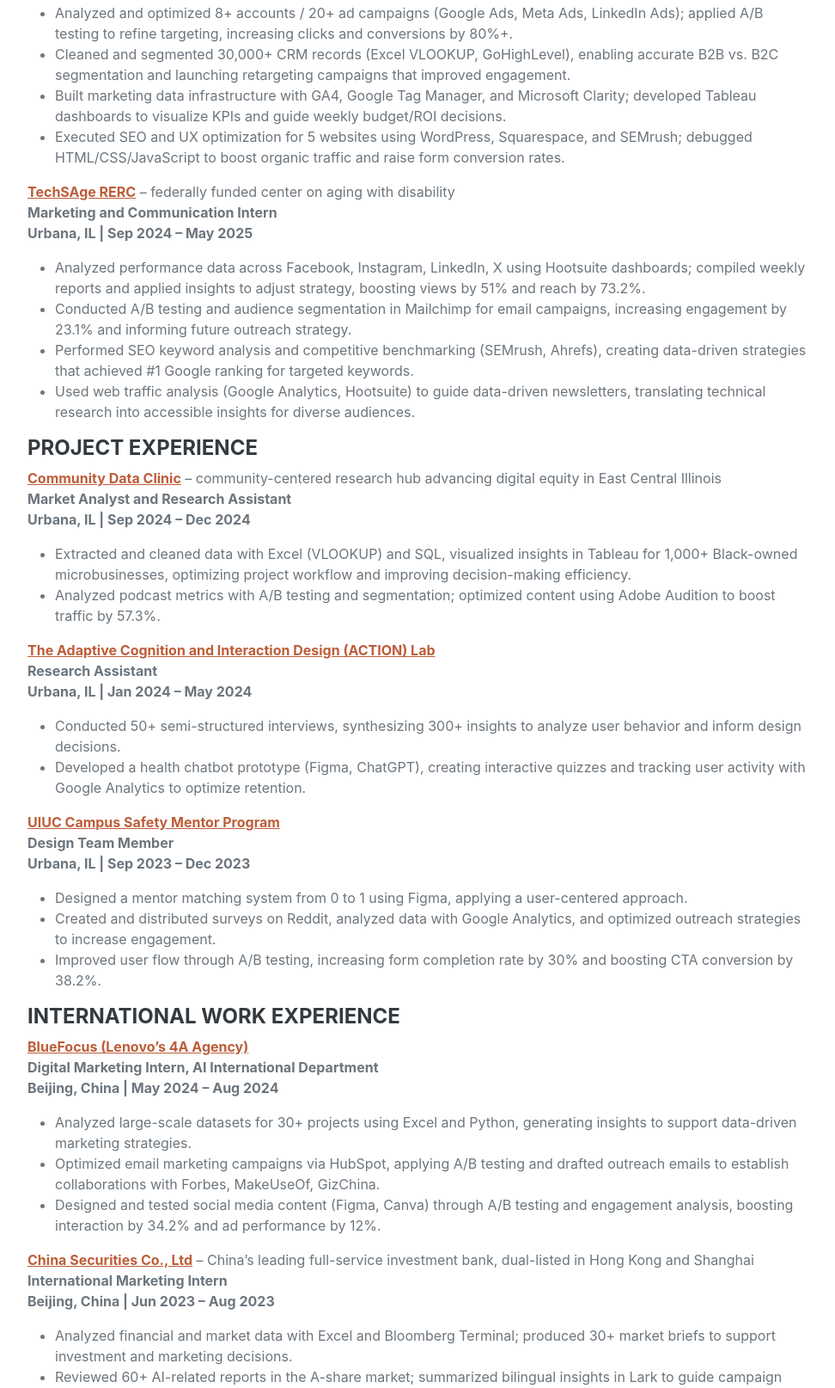
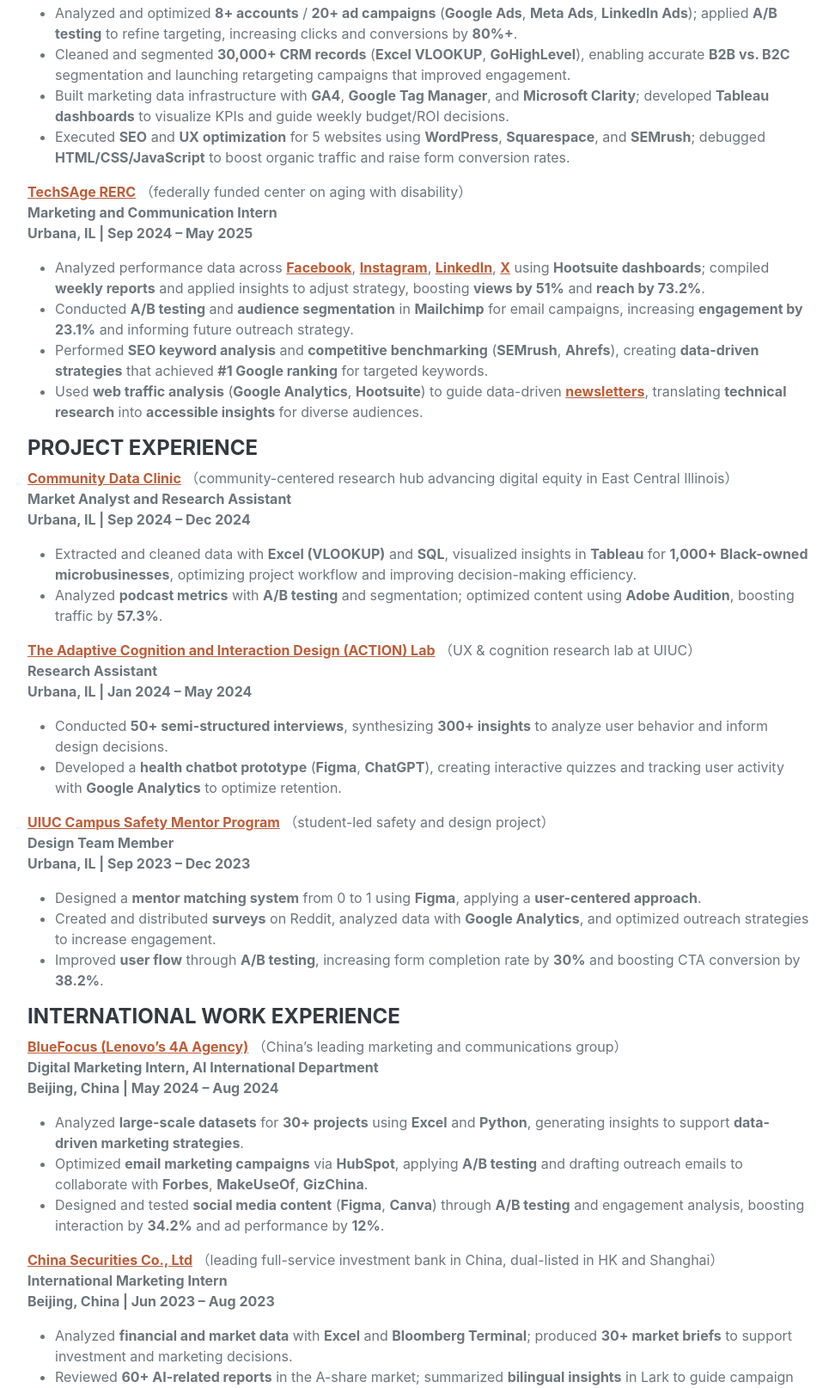
Before and after one commit to Ellalalaa/ella_xingyi_chen, a plain HTML site: page index.html in a window 1280 px wide. Shown: the part 2013-3627 px from the top of the page at 86% size, without its empty margins (288-1260 px from the left). Drawn offline with nearby package versions, Linux system fonts and the light colour scheme; a web font is replaced by a local one.

Commit message:
Update index.html

```diff
--- a/index.html
+++ b/index.html
@@ -154,76 +154,87 @@
     <strong>Digital Marketing Specialist</strong><br>
     <strong>South Bend, IN | May 2025 – Present</strong></p>
     <ul>
-      <li>Analyzed and optimized 8+ accounts / 20+ ad campaigns (Google Ads, Meta Ads, LinkedIn Ads); applied A/B testing to refine targeting, increasing clicks and conversions by 80%+.</li>
-      <li>Cleaned and segmented 30,000+ CRM records (Excel VLOOKUP, GoHighLevel), enabling accurate B2B vs. B2C segmentation and launching retargeting campaigns that improved engagement.</li>
-      <li>Built marketing data infrastructure with GA4, Google Tag Manager, and Microsoft Clarity; developed Tableau dashboards to visualize KPIs and guide weekly budget/ROI decisions.</li>
-      <li>Executed SEO and UX optimization for 5 websites using WordPress, Squarespace, and SEMrush; debugged HTML/CSS/JavaScript to boost organic traffic and raise form conversion rates.</li>
+      <li>Analyzed and optimized <strong>8+ accounts</strong> / <strong>20+ ad campaigns</strong> (<strong>Google Ads</strong>, <strong>Meta Ads</strong>, <strong>LinkedIn Ads</strong>); applied <strong>A/B testing</strong> to refine targeting, increasing clicks and conversions by <strong>80%+</strong>.</li>
+      <li>Cleaned and segmented <strong>30,000+ CRM records</strong> (<strong>Excel VLOOKUP</strong>, <strong>GoHighLevel</strong>), enabling accurate <strong>B2B vs. B2C</strong> segmentation and launching retargeting campaigns that improved engagement.</li>
+      <li>Built marketing data infrastructure with <strong>GA4</strong>, <strong>Google Tag Manager</strong>, and <strong>Microsoft Clarity</strong>; developed <strong>Tableau dashboards</strong> to visualize KPIs and guide weekly budget/ROI decisions.</li>
+      <li>Executed <strong>SEO</strong> and <strong>UX optimization</strong> for 5 websites using <strong>WordPress</strong>, <strong>Squarespace</strong>, and <strong>SEMrush</strong>; debugged <strong>HTML/CSS/JavaScript</strong> to boost organic traffic and raise form conversion rates.</li>
     </ul>
 
-    <p><strong><a href="https://techsage.ahs.illinois.edu/" target="_blank">TechSAge RERC</a></strong> – federally funded center on aging with disability<br>
+    <p><strong><a href="https://techsage.ahs.illinois.edu/" target="_blank">TechSAge RERC</a></strong> （federally funded center on aging with disability）<br>
     <strong>Marketing and Communication Intern</strong><br>
     <strong>Urbana, IL | Sep 2024 – May 2025</strong></p>
       <ul>
-      <li>Analyzed performance data across Facebook, Instagram, LinkedIn, X using Hootsuite dashboards; compiled weekly reports and applied insights to adjust strategy, boosting views by 51% and reach by 73.2%.</li>
-      <li>Conducted A/B testing and audience segmentation in Mailchimp for email campaigns, increasing engagement by 23.1% and informing future outreach strategy.</li>
-      <li>Performed SEO keyword analysis and competitive benchmarking (SEMrush, Ahrefs), creating data-driven strategies that achieved #1 Google ranking for targeted keywords.</li>
-      <li>Used web traffic analysis (Google Analytics, Hootsuite) to guide data-driven newsletters, translating technical research into accessible insights for diverse audiences.</li>
+  <li>Analyzed performance data across
+    <a href="https://www.facebook.com/TechSAgeRERC/" target="_blank"><strong>Facebook</strong></a>,
+    <a href="https://www.instagram.com/techsagererc?igsh=MzRlODBiNWFlZA==" target="_blank"><strong>Instagram</strong></a>,
+    <a href="https://www.linkedin.com/company/techsage-rerc/" target="_blank"><strong>LinkedIn</strong></a>,
+    <a href="https://twitter.com/techsagererc" target="_blank"><strong>X</strong></a>
+    using <strong>Hootsuite dashboards</strong>; compiled <strong>weekly reports</strong> and applied insights to adjust strategy, boosting <strong>views by 51%</strong> and <strong>reach by 73.2%</strong>.
+  </li>
+  <li>Conducted <strong>A/B testing</strong> and <strong>audience segmentation</strong> in <strong>Mailchimp</strong> for email campaigns, increasing <strong>engagement by 23.1%</strong> and informing future outreach strategy.</li>
+  <li>Performed <strong>SEO keyword analysis</strong> and <strong>competitive benchmarking</strong> (<strong>SEMrush</strong>, <strong>Ahrefs</strong>), creating <strong>data-driven strategies</strong> that achieved <strong>#1 Google ranking</strong> for targeted keywords.</li>
+  <li>Used <strong>web traffic analysis</strong> (<strong>Google Analytics</strong>, <strong>Hootsuite</strong>) to guide data-driven
+    <a href="https://techsage.ahs.illinois.edu/files/2025/01/Fall-2024-TechSAge-Newsletter-PDF.pdf" target="_blank"><strong>newsletters</strong></a>,
+    translating <strong>technical research</strong> into <strong>accessible insights</strong> for diverse audiences.
+  </li>
 </ul>
 
     <!-- Project Experience -->
     <h3 style="font-weight:bold; font-size:1.5rem;">Project Experience</h3>
 
-    <p><strong><a href="https://communitydata.illinois.edu/" target="_blank">Community Data Clinic</a></strong> – community-centered research hub advancing digital equity in East Central Illinois<br>
+      <p><strong><a href="https://communitydata.illinois.edu/" target="_blank">Community Data Clinic</a></strong> （community-centered research hub advancing digital equity in East Central Illinois）<br>
     <strong>Market Analyst and Research Assistant</strong><br>
     <strong>Urbana, IL | Sep 2024 – Dec 2024</strong></p>
     <ul>
-      <li>Extracted and cleaned data with Excel (VLOOKUP) and SQL, visualized insights in Tableau for 1,000+ Black-owned microbusinesses, optimizing project workflow and improving decision-making efficiency.</li>
-      <li>Analyzed podcast metrics with A/B testing and segmentation; optimized content using Adobe Audition to boost traffic by 57.3%.</li>
+      <li>Extracted and cleaned data with <strong>Excel (VLOOKUP)</strong> and <strong>SQL</strong>, visualized insights in <strong>Tableau</strong> for <strong>1,000+ Black-owned microbusinesses</strong>, optimizing project workflow and improving decision-making efficiency.</li>
+      <li>Analyzed <strong>podcast metrics</strong> with <strong>A/B testing</strong> and segmentation; optimized content using <strong>Adobe Audition</strong>, boosting traffic by <strong>57.3%</strong>.</li>
     </ul>
 
-    <p><strong><a href="https://jessiechinlab.ischool.illinois.edu/reliable-useful-and-accurate-health-knowledge-for-all/" target="_blank">The Adaptive Cognition and Interaction Design (ACTION) Lab</a></strong><br>
+    <p><strong><a href="https://jessiechinlab.ischool.illinois.edu/reliable-useful-and-accurate-health-knowledge-for-all/" target="_blank">The Adaptive Cognition and Interaction Design (ACTION) Lab</a></strong> （UX & cognition research lab at UIUC）<br>
     <strong>Research Assistant</strong><br>
     <strong>Urbana, IL | Jan 2024 – May 2024</strong></p>
     <ul>
-      <li>Conducted 50+ semi-structured interviews, synthesizing 300+ insights to analyze user behavior and inform design decisions.</li>
-      <li>Developed a health chatbot prototype (Figma, ChatGPT), creating interactive quizzes and tracking user activity with Google Analytics to optimize retention.</li>
+      <li>Conducted <strong>50+ semi-structured interviews</strong>, synthesizing <strong>300+ insights</strong> to analyze user behavior and inform design decisions.</li>
+      <li>Developed a <strong>health chatbot prototype</strong> (<strong>Figma</strong>, <strong>ChatGPT</strong>), creating interactive quizzes and tracking user activity with <strong>Google Analytics</strong> to optimize retention.</li>
     </ul>
 
-    <p><strong><a href="https://designcenter.illinois.edu/events/workshops/HCDWorkshops" target="_blank">UIUC Campus Safety Mentor Program</a></strong><br>
+    <p><strong><a href="https://designcenter.illinois.edu/events/workshops/HCDWorkshops" target="_blank">UIUC Campus Safety Mentor Program</a></strong> （student-led safety and design project）<br>
     <strong>Design Team Member</strong><br>
     <strong>Urbana, IL | Sep 2023 – Dec 2023</strong></p>
     <ul>
-      <li>Designed a mentor matching system from 0 to 1 using Figma, applying a user-centered approach.</li>
-      <li>Created and distributed surveys on Reddit, analyzed data with Google Analytics, and optimized outreach strategies to increase engagement.</li>
-      <li>Improved user flow through A/B testing, increasing form completion rate by 30% and boosting CTA conversion by 38.2%.</li>
+      <li>Designed a <strong>mentor matching system</strong> from 0 to 1 using <strong>Figma</strong>, applying a <strong>user-centered approach</strong>.</li>
+      <li>Created and distributed <strong>surveys</strong> on Reddit, analyzed data with <strong>Google Analytics</strong>, and optimized outreach strategies to increase engagement.</li>
+      <li>Improved <strong>user flow</strong> through <strong>A/B testing</strong>, increasing form completion rate by <strong>30%</strong> and boosting CTA conversion by <strong>38.2%</strong>.</li>
     </ul>
+
+
 
     <!-- International Work Experience -->
     <h3 style="font-weight:bold; font-size:1.5rem;">International Work Experience</h3>
 
-    <p><strong><a href="https://en.bluefocus.com/about/" target="_blank">BlueFocus (Lenovo’s 4A Agency)</a></strong><br>
+    <p><strong><a href="https://en.bluefocus.com/about/" target="_blank">BlueFocus (Lenovo’s 4A Agency)</a></strong> （China’s leading marketing and communications group）<br>
     <strong>Digital Marketing Intern, AI International Department</strong><br>
     <strong>Beijing, China | May 2024 – Aug 2024</strong></p>
     <ul>
-      <li>Analyzed large-scale datasets for 30+ projects using Excel and Python, generating insights to support data-driven marketing strategies.</li>
-      <li>Optimized email marketing campaigns via HubSpot, applying A/B testing and drafted outreach emails to establish collaborations with Forbes, MakeUseOf, GizChina.</li>
-      <li>Designed and tested social media content (Figma, Canva) through A/B testing and engagement analysis, boosting interaction by 34.2% and ad performance by 12%.</li>
+      <li>Analyzed <strong>large-scale datasets</strong> for <strong>30+ projects</strong> using <strong>Excel</strong> and <strong>Python</strong>, generating insights to support <strong>data-driven marketing strategies</strong>.</li>
+      <li>Optimized <strong>email marketing campaigns</strong> via <strong>HubSpot</strong>, applying <strong>A/B testing</strong> and drafting outreach emails to collaborate with <strong>Forbes</strong>, <strong>MakeUseOf</strong>, <strong>GizChina</strong>.</li>
+      <li>Designed and tested <strong>social media content</strong> (<strong>Figma</strong>, <strong>Canva</strong>) through <strong>A/B testing</strong> and engagement analysis, boosting interaction by <strong>34.2%</strong> and ad performance by <strong>12%</strong>.</li>
     </ul>
 
-    <p><strong><a href="https://www.linkedin.com/company/%E4%B8%AD%E4%BF%A1%E5%BB%BA%E6%8A%95%E8%AF%81%E5%88%B8/" target="_blank">China Securities Co., Ltd</a></strong> – China’s leading full-service investment bank, dual-listed in Hong Kong and Shanghai<br>
+    <p><strong><a href="https://www.linkedin.com/company/%E4%B8%AD%E4%BF%A1%E5%BB%BA%E6%8A%95%E8%AF%81%E5%88%B8/" target="_blank">China Securities Co., Ltd</a></strong> （leading full-service investment bank in China, dual-listed in HK and Shanghai）<br>
     <strong>International Marketing Intern</strong><br>
     <strong>Beijing, China | Jun 2023 – Aug 2023</strong></p>
     <ul>
-      <li>Analyzed financial and market data with Excel and Bloomberg Terminal; produced 30+ market briefs to support investment and marketing decisions.</li>
-      <li>Reviewed 60+ AI-related reports in the A-share market; summarized bilingual insights in Lark to guide campaign improvements.</li>
+      <li>Analyzed <strong>financial and market data</strong> with <strong>Excel</strong> and <strong>Bloomberg Terminal</strong>; produced <strong>30+ market briefs</strong> to support investment and marketing decisions.</li>
+      <li>Reviewed <strong>60+ AI-related reports</strong> in the A-share market; summarized <strong>bilingual insights</strong> in Lark to guide campaign improvements.</li>
     </ul>
 
-    <p><strong><a href="https://www.linkedin.com/company/netease/" target="_blank">NetEase</a></strong><br>
+    <p><strong><a href="https://www.linkedin.com/company/netease/" target="_blank">NetEase</a></strong> （China’s leading internet technology company）<br>
     <strong>Marketing and Media Operations Intern</strong><br>
     <strong>Beijing, China | Jun 2022 – Aug 2022</strong></p>
     <ul>
-      <li>Created pictures and videos for Musk tech features using Adobe Photoshop and Premiere, increasing viewership by 30%, with one video reaching 1.08 million views.</li>
-      <li>Monitored media platform performance via TikTok Analytics, developed data-driven strategies, and boosted traffic by 46.3%.</li>
+      <li>Created <strong>pictures and videos</strong> for Musk tech features using <strong>Adobe Photoshop</strong> and <strong>Premiere</strong>, increasing viewership by <strong>30%</strong>, with one video reaching <strong>1.08 million views</strong>.</li>
+      <li>Monitored <strong>media platform performance</strong> via <strong>TikTok Analytics</strong>, developed <strong>data-driven strategies</strong>, and boosted traffic by <strong>46.3%</strong>.</li>
     </ul>
 
     <!-- Skills -->
```
Lines whose indentation alone changed are shown as unchanged.
